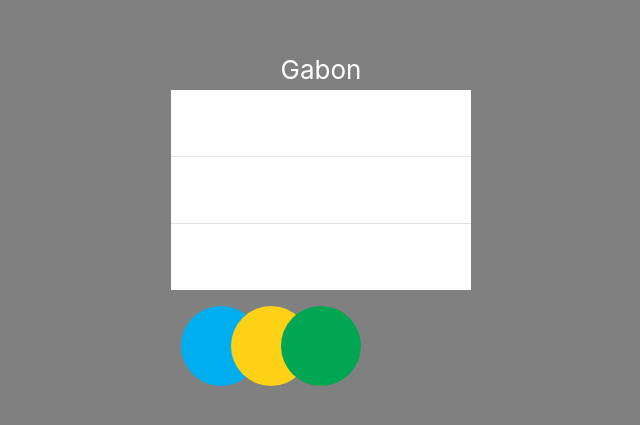
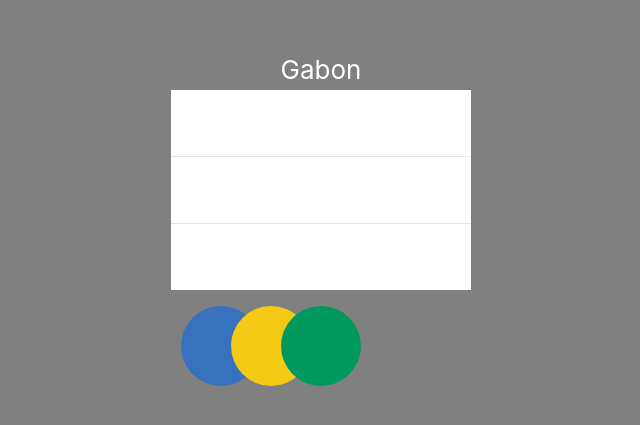
Before and after one commit to shashankp/flags, a React (Create React App) app: page / in a window 1280 px wide. Shown: the part 175-600 px from the top of the page, without its empty margins (319-959 px from the left). Built offline with nearby package versions, Linux system fonts and the light colour scheme.

Commit message:
gpt is color blind

```diff
--- a/src/QuestionCarousel.js
+++ b/src/QuestionCarousel.js
@@ -13,17 +13,17 @@
 
   // template: {name: "", correctColors: [], randomizedColors: shuffleArray([])}
   const countries = shuffleArray([
-    {name: "Russia", correctColors: ['#FFFFFF', '#0052A5', '#D52B1E'], randomizedColors: shuffleArray(['#FFFFFF', '#0052A5', '#D52B1E'])},
-    {name: "Estonia", correctColors: ['#0072CE', '#000000', '#FFFFFF'], randomizedColors: shuffleArray(['#0072CE', '#000000', '#FFFFFF'])},
-    {name: "Lithuania", correctColors: [ "#006A4D","#FDB913","#C1272D"], randomizedColors: shuffleArray(["#006A4D","#FDB913","#C1272D"])},
-    {name: "Netherlands", correctColors: [  "#21468B",    "#FFFFFF",  "#AE1C28"], randomizedColors: shuffleArray([  "#21468B",    "#FFFFFF",    "#AE1C28"])},
-    {name: "Germany", correctColors: ["#000000", "#D00A2D", "#FFCE00"], randomizedColors: shuffleArray(["#000000", "#D00A2D", "#FFCE00"])},
-    {name: "Gabon", correctColors: ["#00A651", "#FCD116", "#00AEEF"], randomizedColors: shuffleArray(["#00A651", "#FCD116", "#00AEEF"])},
-    {name: "Hungary", correctColors: ["#C8102E", "#FFFFFF", "#1E7C34"], randomizedColors: shuffleArray( ["#C8102E", "#FFFFFF", "#1E7C34"] )},
-    {name: "Bolivia", correctColors: ["#D52B1E", "#FCD116", "#006A4E"], randomizedColors: shuffleArray(["#D52B1E", "#FCD116", "#006A4E"]    )},
-    {name: "Armenia", correctColors: ["#D90012", "#F2A800", "#0033A0"], randomizedColors: shuffleArray(["#D90012", "#F2A800", "#0033A0"])},
-    {name: "Austria", correctColors: ["#ED2939", "#FFFFFF", "#ED2939"], randomizedColors: shuffleArray(["#ED2939", "#FFFFFF"])},
-    {name: "Sierra Leone", correctColors:  ['#1EB53A', '#FFFFFF', '#0072C6'], randomizedColors: shuffleArray(['#1EB53A', '#FFFFFF', '#0072C6'])},
+    { name: "Russia", correctColors: ['#FFFFFF', '#0052A5', '#D52B1E'], randomizedColors: shuffleArray(['#FFFFFF', '#0052A5', '#D52B1E']) },
+    { name: "Estonia", correctColors: ['#0072CE', '#000000', '#FFFFFF'], randomizedColors: shuffleArray(['#0072CE', '#000000', '#FFFFFF']) },
+    { name: "Lithuania", correctColors: ['#FDB913', '#006A4D', '#C1272D'], randomizedColors: shuffleArray(['#FDB913', '#006A4D', '#C1272D']) },
+    { name: "Netherlands", correctColors: ["#AE1C28", "#FFFFFF", "#21468B"], randomizedColors: shuffleArray(["#AE1C28", "#FFFFFF", "#21468B"]) },
+    { name: "Germany", correctColors: ["#000000", "#D00A2D", "#FFCE00"], randomizedColors: shuffleArray(["#000000", "#D00A2D", "#FFCE00"]) },
+    { name: "Gabon", correctColors: ["#00995D", "#F4CA15", "#3871BE"], randomizedColors: shuffleArray(["#00995D", "#F4CA15", "#3871BE"]) },
+    { name: "Hungary", correctColors: ["#C8102E", "#FFFFFF", "#1E7C34"], randomizedColors: shuffleArray(["#C8102E", "#FFFFFF", "#1E7C34"]) },
+    { name: "Bolivia", correctColors: ["#D52B1E", "#FCD116", "#006A4E"], randomizedColors: shuffleArray(["#D52B1E", "#FCD116", "#006A4E"]) },
+    { name: "Armenia", correctColors: ["#D90012", "#0033A0", "#F2A800"], randomizedColors: shuffleArray(["#D90012", "#0033A0", "#F2A800"]) },
+    { name: "Austria", correctColors: ["#ED2939", "#FFFFFF", "#ED2939"], randomizedColors: shuffleArray(["#ED2939", "#FFFFFF"]) },
+    { name: "Sierra Leone", correctColors: ['#1EB53A', '#FFFFFF', '#0072C6'], randomizedColors: shuffleArray(['#1EB53A', '#FFFFFF', '#0072C6']) },
   ]);
 
   const [index, setIndex] = useState(0);
@@ -40,7 +40,7 @@
     <div className="QuestionCarousel">
       <header className="QuestionCarousel-header">
         <div id="Canvas-container">
-          {<Canvas sendMessageToParent={setNextCountryInCanvas} country={country} /> }
+          {<Canvas sendMessageToParent={setNextCountryInCanvas} country={country} />}
         </div>
       </header>
     </div>
```
